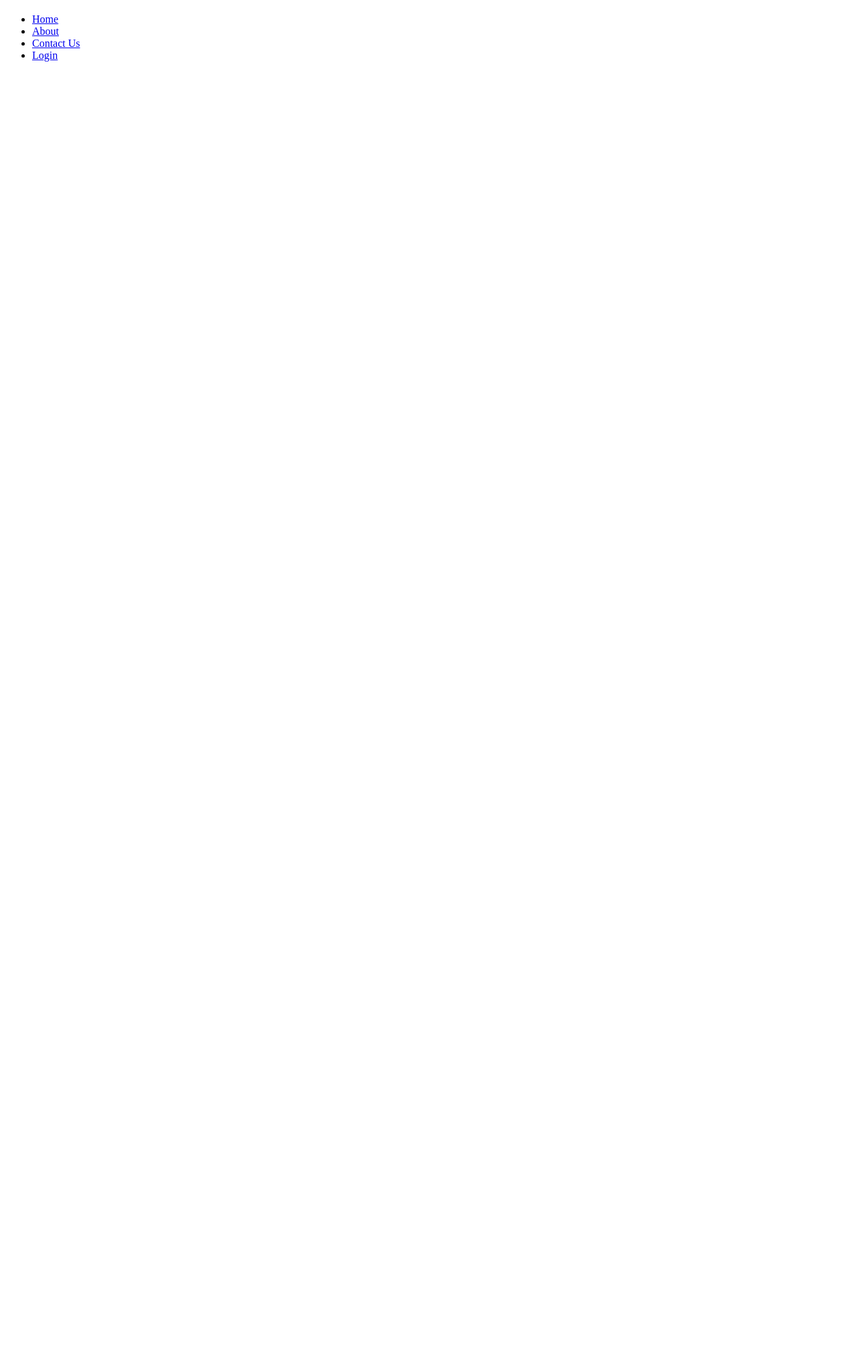
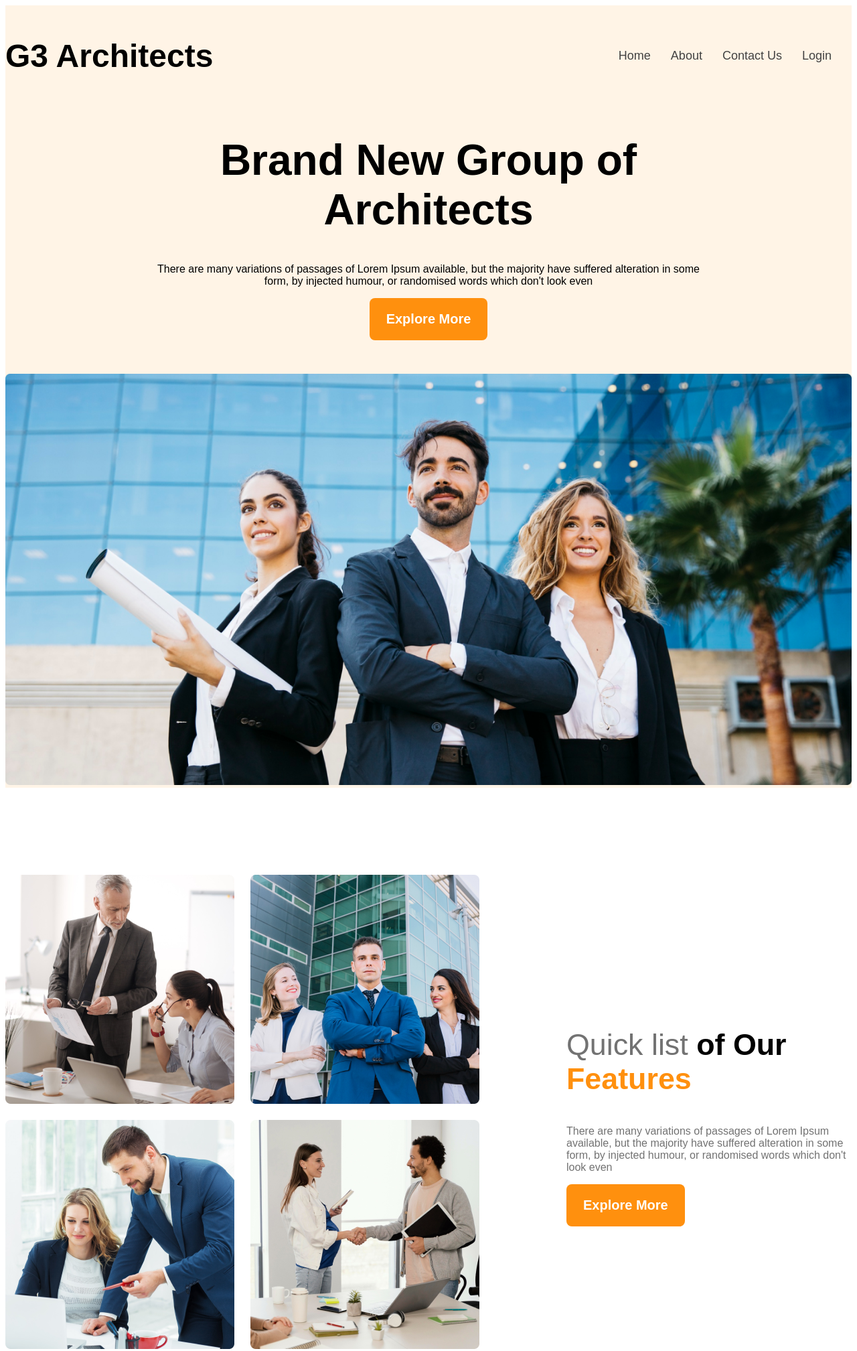
Before and after one commit to abdullah0153757/g3-architects, a plain HTML site: page index.html in a window 1280 px wide. Shown: the top 2017 px of the page at 67% size. Before the commit the page ends 800 px from the top, so only its background shows below. Drawn offline with Linux system fonts and the light colour scheme.

Commit message:
almost done

```diff
--- a/index.html
+++ b/index.html
@@ -6,21 +6,79 @@
     <title>G3 Architects</title>
     <link rel="stylesheet" href="styles/styles.css">
 </head>
-<body>
-    <header>
-        <nav>
-            <h1></h1>
-            <ul>
-                <li><a href="#">Home</a></li>
-                <li><a href="#">About</a></li>
-                <li><a href="#">Contact Us</a></li>
-                <li><a href="#">Login</a></li>
+<body class="quicksand-font">
+    <header class="bg-light">
+        <nav class="navbar display-flex">
+            <h3 class="brand">G3 Architects</h3>
+
+            <ul class="nav-links display-flex">
+                <li class="nav-item"><a href="" class="nav-link text-gray">Home</a></li>
+                <li class="nav-item"><a href="" class="nav-link text-gray">About</a></li>
+                <li class="nav-item"><a href="" class="nav-link text-gray">Contact Us </a></li>
+                <li class="nav-item"><a href="" class="nav-link text-gray">Login</a></li>
             </ul>
         </nav>
 
+        <div class="banner">
+            <div class="banner-content">
+                <h1 class="banner-title">Brand New Group of Architects</h1>
+            <p class="banner-description">There are many variations of passages of Lorem Ipsum available, but the majority have suffered alteration in some form, by injected humour, or randomised words which don't look even</p>
+            <button class="btn-primary">Explore More</button>
+
+            </div>
+            <img class="banner-image" src="images/banner.png" alt="">
+        </div>
+
     </header>
     <main>
+        <!-- teams section -->
+        <section class="teams display-flex">
+            <div class="team-img-container">
+                <img src="images/team1.png" alt="two architect discussing about">
+                <img src="images/team2.png" alt="two architect discussing about">
+                <img src="images/team3.png" alt="two architect discussing about">
+                <img src="images/team4.png" alt="two architect discussing about">
+            </div>
+            <div class="our-features">
+                <h3 class="section-title"><span id="quick-list" class="text-light-gray">Quick list</span> of Our <br> <span class="text-primary"> Features</span></h3>
+                <p class="feature-description text-light-gray">There are many variations of passages of Lorem Ipsum available, but the majority have suffered alteration in some form, by injected humour, or randomised words which don't look even</p>
+                <button class="btn-primary">Explore More</button>
+            </div>
+        </section>
 
+        <!-- features will enjoy -->
+         <section>
+            <h3 class="section-title">Some fact</h3>
+            <p class="text-light-gray">There are many variations of passages of Lorem Ipsum available, but the majority have suffered alteration.</p>
+
+            <div class="facts-container">
+                <div class="fact">
+                    <img src="" alt="">
+                    <h4 class="fact-number"></h4>
+                    <h5 class="fact-name"></h5>
+                </div>
+                <div class="fact">
+                    <img src="" alt="">
+                    <h4 class="fact-number"></h4>
+                    <h5 class="fact-name"></h5>
+                </div>
+                <div class="fact">
+                    <img src="" alt="">
+                    <h4 class="fact-number"></h4>
+                    <h5 class="fact-name"></h5>
+                </div>
+                <div class="fact">
+                    <img src="" alt="">
+                    <h4 class="fact-number"></h4>
+                    <h5 class="fact-name"></h5>
+                </div>
+            </div>
+         </section>
+
+         <!-- some facts -->
+          <section class="some-facts">
+
+          </section>
     </main>
     <footer>
 
--- a/styles/styles.css
+++ b/styles/styles.css
@@ -0,0 +1,145 @@
+
+.quicksand-font {
+  font-family: "Quicksand", sans-serif;
+  font-optical-sizing: auto;
+  font-style: normal;
+}
+
+/* shared styles */
+.display-flex {
+    display: flex;
+}
+
+.text-primary {
+    color: #FF900E;
+}
+
+/* dark 2 */
+.text-gray {
+    color: #424242;
+}
+
+/* dark 3 */
+.text-light-gray {
+    color: #727272;
+}
+
+.bg-light {
+    background-color: rgba(255, 144, 14, 0.1);
+}
+
+.btn-primary{
+    font-size: 1.25rem;
+    border-radius: 8px;
+    background-color: #FF900E;
+    padding: 20px 25px;
+    font-weight: 600;
+    color: white;
+    border: none;
+}
+
+main{
+    max-width: 1440px;
+    margin: 0 auto;
+}
+
+main > section{
+    margin-top: 130px;
+}
+
+.section-title{
+    font-size: 2.8rem;
+    font-weight: 700;
+}
+
+/* header styles */
+
+
+
+/* navbar related styles */
+
+.navbar{
+    justify-content: space-between;
+    align-items: center;
+}
+.brand {
+    font-size: 3rem;
+    font-weight: 700;
+}
+
+.nav-item{
+  list-style: none;
+  margin-right: 30px;
+}
+
+.nav-link{
+    text-decoration: none;
+    font-size: 18px;
+    font-weight: 500;
+}
+
+.navbar, .banner{
+    max-width: 1440px;
+    margin: 0 auto;
+}
+
+
+/* banner related styles */
+
+.banner-content {
+    max-width: 850px;
+    margin: 0 auto;
+    text-align: center;
+    margin-bottom: 50px;
+}
+
+.banner-title{
+    font-weight: 700;
+    font-size: 4rem;
+}
+.banner-image{
+    width: 100%;
+}
+
+/* team and feature related styles */
+.teams{
+    align-items: center;
+}
+.team-img-container{
+    display: grid;
+    grid-template-columns: repeat(2, 1fr);
+    gap: 24px;
+}
+
+.our-features{
+    margin-left: 130px;
+    max-width: 530px;
+}
+
+#quick-list{
+    font-weight: 500;
+}
+
+
+
+
+
+
+
+/* responsive media query */
+@media screen  and (max-width: 576px){
+    .navbar,
+     .nav-links,
+      .teams {
+        flex-direction: column;
+    }
+
+
+    .team-img-container{
+        grid-template-columns: repeat(1, 1fr);
+    }
+
+    .our-features {
+    margin-left: 36px;
+}
+}
```
